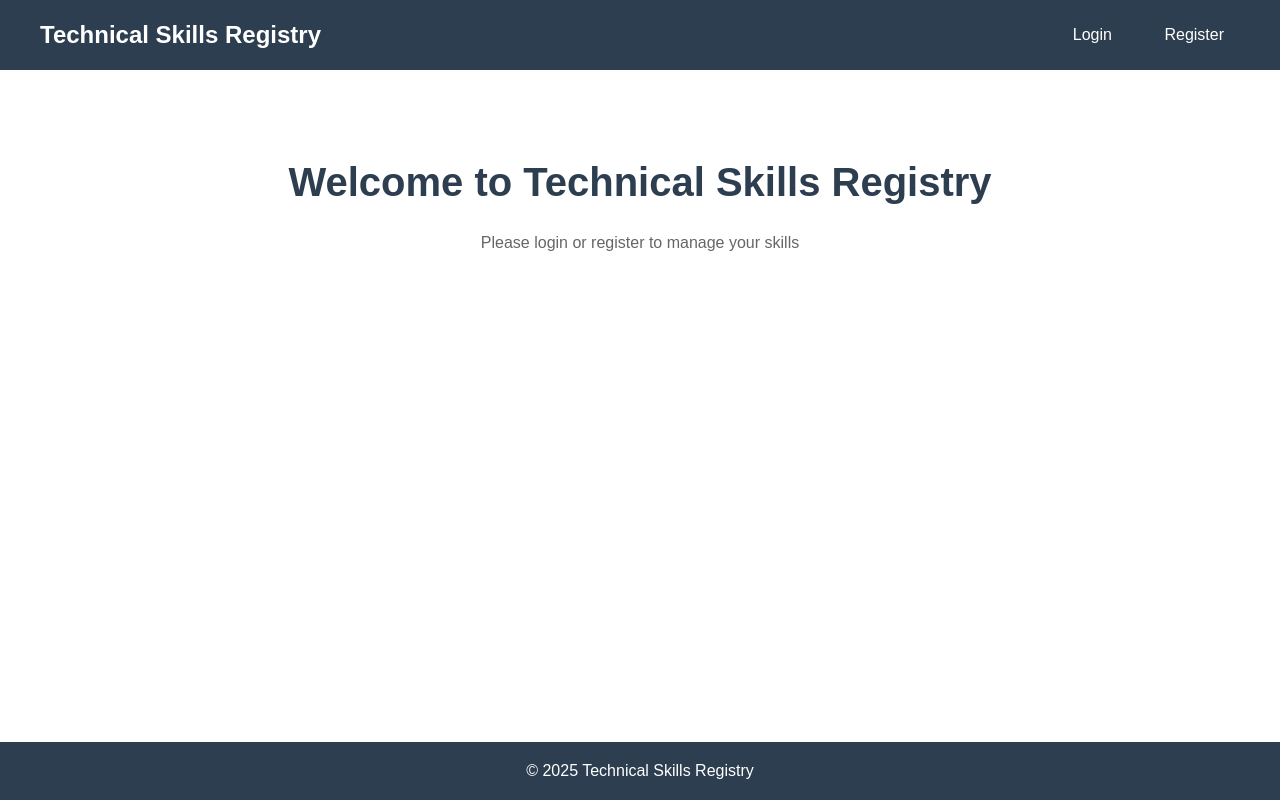
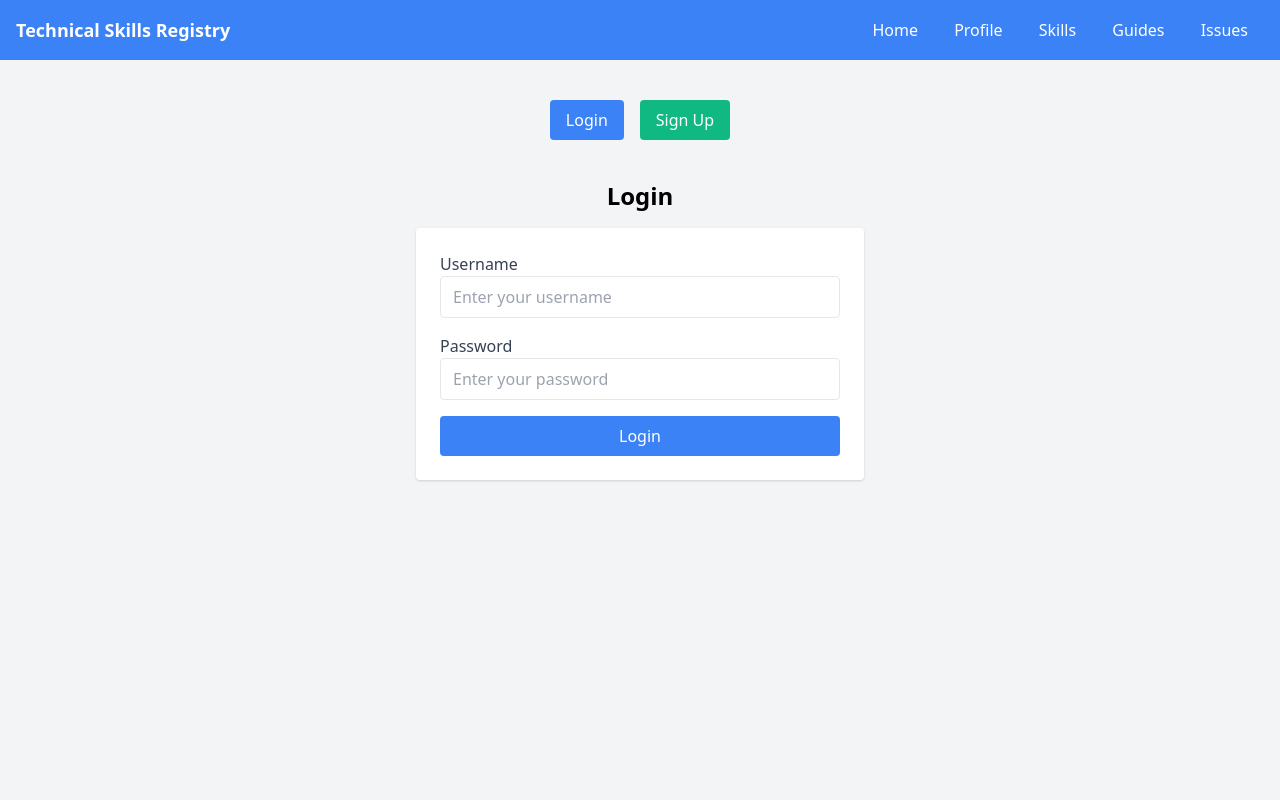
Before and after one commit to ivangarciaquintela/HACKUDC25, a Python web app: template frontend/templates/index.html in a window 1280 px wide. Run offline with Jinja, Linux system fonts and the light colour scheme; the template is opened without the code that fills it, so the values that code supplies are empty.

Commit message:
CREATE new jinjas templates for common navigation bar (base.html)

```diff
--- /dev/null
+++ b/frontend/templates/base.html
@@ -0,0 +1,27 @@
+<!DOCTYPE html>
+<html lang="en">
+<head>
+    <meta charset="UTF-8">
+    <meta name="viewport" content="width=device-width, initial-scale=1.0">
+    <title>{% block title %}Technical Skills Registry{% endblock %}</title>
+    <script src="https://cdn.jsdelivr.net/npm/alpinejs@2.8.2/dist/alpine.min.js" defer></script>
+    <link rel="stylesheet" href="https://cdnjs.cloudflare.com/ajax/libs/tailwindcss/2.2.19/tailwind.min.css">
+</head>
+<body class="bg-gray-100">
+    <nav class="bg-blue-500 p-4">
+        <div class="container mx-auto flex justify-between items-center">
+            <a href="/" class="text-white text-lg font-bold">Technical Skills Registry</a>
+            <div>
+                <a href="/" class="text-white px-4">Home</a>
+                <a href="/profile" class="text-white px-4">Profile</a>
+                <a href="/skills" class="text-white px-4">Skills</a>
+                <a href="/guides" class="text-white px-4">Guides</a>
+                <a href="/issues" class="text-white px-4">Issues</a>
+            </div>
+        </div>
+    </nav>
+    <div class="container mx-auto mt-10">
+        {% block content %}{% endblock %}
+    </div>
+</body>
+</html>
--- a/frontend/templates/index.html
+++ b/frontend/templates/index.html
@@ -1,90 +1,46 @@
-<!DOCTYPE html>
-<html lang="en">
-<head>
-    <meta charset="UTF-8">
-    <meta name="viewport" content="width=device-width, initial-scale=1.0">
-    <title>Technical Skills Registry</title>
-    <link rel="stylesheet" href="/static/style.css">
-</head>
-<body>
-    <header>
-        <nav>
-            <h1>Technical Skills Registry</h1>
-            <div class="nav-links" id="navLinks">
-                <!-- Links will be dynamically updated based on auth status -->
-                <a href="/">Home</a>
-                <a href="/search.html">Search Skills</a>
-                <a href="/users.html">Users</a>
-                <a href="/profile.html">Profile</a>
-                <a href="#" id="logoutLink">Logout</a>
-            </div>
-        </nav>
-    </header>
+{% extends "base.html" %}
 
-    <main>
-        <section class="welcome">
-            <h2 id="welcomeMessage">Welcome to Technical Skills Registry</h2>
-            <p id="userStatus">Please login or register to manage your skills</p>
-            <div id="loggedInContent" style="display: none;">
-                <button id="logoutBtn" class="secondary-button">Logout</button>
-            </div>
-        </section>
-    </main>
+{% block title %}Login or Sign Up{% endblock %}
 
-    <footer>
-        <p>&copy; 2025 Technical Skills Registry</p>
-    </footer>
-
-    <script>
-        document.addEventListener('DOMContentLoaded', function() {
-            const token = localStorage.getItem('token');
-            const navLinks = document.getElementById('navLinks');
-            const welcomeMessage = document.getElementById('welcomeMessage');
-            const userStatus = document.getElementById('userStatus');
-            const loggedInContent = document.getElementById('loggedInContent');
-
-            function updateUI() {
-                if (token) {
-                    // User is logged in
-                    navLinks.innerHTML = `
-                        <a href="/search.html">Search Skills</a>
-                        <a href="/profile.html">Profile</a>
-                        <a href="/users.html">Users</a>
-                        <a href="#" id="logoutLink">Logout</a>
-                    `;
-                    welcomeMessage.textContent = `Welcome back, ${token}!`;
-                    userStatus.textContent = 'Manage your technical skills portfolio';
-                    loggedInContent.style.display = 'block';
-                } else {
-                    // User is not logged in
-                    navLinks.innerHTML = `
-                        <a href="/login.html">Login</a>
-                        <a href="/register.html">Register</a>
-                    `;
-                    welcomeMessage.textContent = 'Welcome to Technical Skills Registry';
-                    userStatus.textContent = 'Please login or register to manage your skills';
-                    loggedInContent.style.display = 'none';
-                }
-            }
-
-            // Initial UI update
-            updateUI();
-
-            // Handle logout
-            document.getElementById('logoutBtn').addEventListener('click', function() {
-                localStorage.removeItem('token');
-                updateUI();
-            });
-
-            // Also handle logout from nav link
-            document.addEventListener('click', function(e) {
-                if (e.target && e.target.id === 'logoutLink') {
-                    e.preventDefault();
-                    localStorage.removeItem('token');
-                    updateUI();
-                }
-            });
-        });
-    </script>
-</body>
-</html>
+{% block content %}
+<div x-data="{ showLogin: true }">
+    <div class="flex justify-center">
+        <button @click="showLogin = true" class="px-4 py-2 bg-blue-500 text-white rounded">Login</button>
+        <button @click="showLogin = false" class="ml-4 px-4 py-2 bg-green-500 text-white rounded">Sign Up</button>
+    </div>
+    <div class="mt-10">
+        <div x-show="showLogin">
+            <h2 class="text-center text-2xl font-bold">Login</h2>
+            <form class="mt-4 max-w-md mx-auto bg-white p-6 rounded shadow" method="post" action="/api/login">
+                <div class="mb-4">
+                    <label class="block text-gray-700">Username</label>
+                    <input type="text" name="username" class="w-full px-3 py-2 border rounded" placeholder="Enter your username">
+                </div>
+                <div class="mb-4">
+                    <label class="block text-gray-700">Password</label>
+                    <input type="password" name="password" class="w-full px-3 py-2 border rounded" placeholder="Enter your password">
+                </div>
+                <button type="submit" class="w-full px-4 py-2 bg-blue-500 text-white rounded">Login</button>
+            </form>
+        </div>
+        <div x-show="!showLogin">
+            <h2 class="text-center text-2xl font-bold">Sign Up</h2>
+            <form class="mt-4 max-w-md mx-auto bg-white p-6 rounded shadow" method="post" action="/api/register">
+                <div class="mb-4">
+                    <label class="block text-gray-700">Username</label>
+                    <input type="text" name="username" class="w-full px-3 py-2 border rounded" placeholder="Choose a username">
+                </div>
+                <div class="mb-4">
+                    <label class="block text-gray-700">Email</label>
+                    <input type="email" name="email" class="w-full px-3 py-2 border rounded" placeholder="Enter your email">
+                </div>
+                <div class="mb-4">
+                    <label class="block text-gray-700">Password</label>
+                    <input type="password" name="password" class="w-full px-3 py-2 border rounded" placeholder="Choose a password">
+                </div>
+                <button type="submit" class="w-full px-4 py-2 bg-green-500 text-white rounded">Sign Up</button>
+            </form>
+        </div>
+    </div>
+</div>
+{% endblock %}
```
Also changed, not shown: frontend/templates/welcome.html (added, +8 -0 lines), frontend/templates_old/index.html (added, +90 -0 lines), frontend/templates_old/agent.html (renamed from frontend/templates/agent.html), frontend/templates_old/guide.html (renamed from frontend/templates/guide.html), frontend/templates_old/login.html (renamed from frontend/templates/login.html), frontend/templates_old/manage-guides.html (renamed from frontend/templates/manage-guides.html), frontend/templates_old/manage-issues.html (renamed from frontend/templates/manage-issues.html), frontend/templates_old/manage-skills.html (renamed from frontend/templates/manage-skills.html), frontend/templates_old/profile.html (renamed from frontend/templates/profile.html), frontend/templates_old/register.html (renamed from frontend/templates/register.html), frontend/templates_old/search.html (renamed from frontend/templates/search.html), frontend/templates_old/skill.html (renamed from frontend/templates/skill.html), frontend/templates_old/user-profile.html (renamed from frontend/templates/user-profile.html), frontend/templates_old/users.html (renamed from frontend/templates/users.html).
